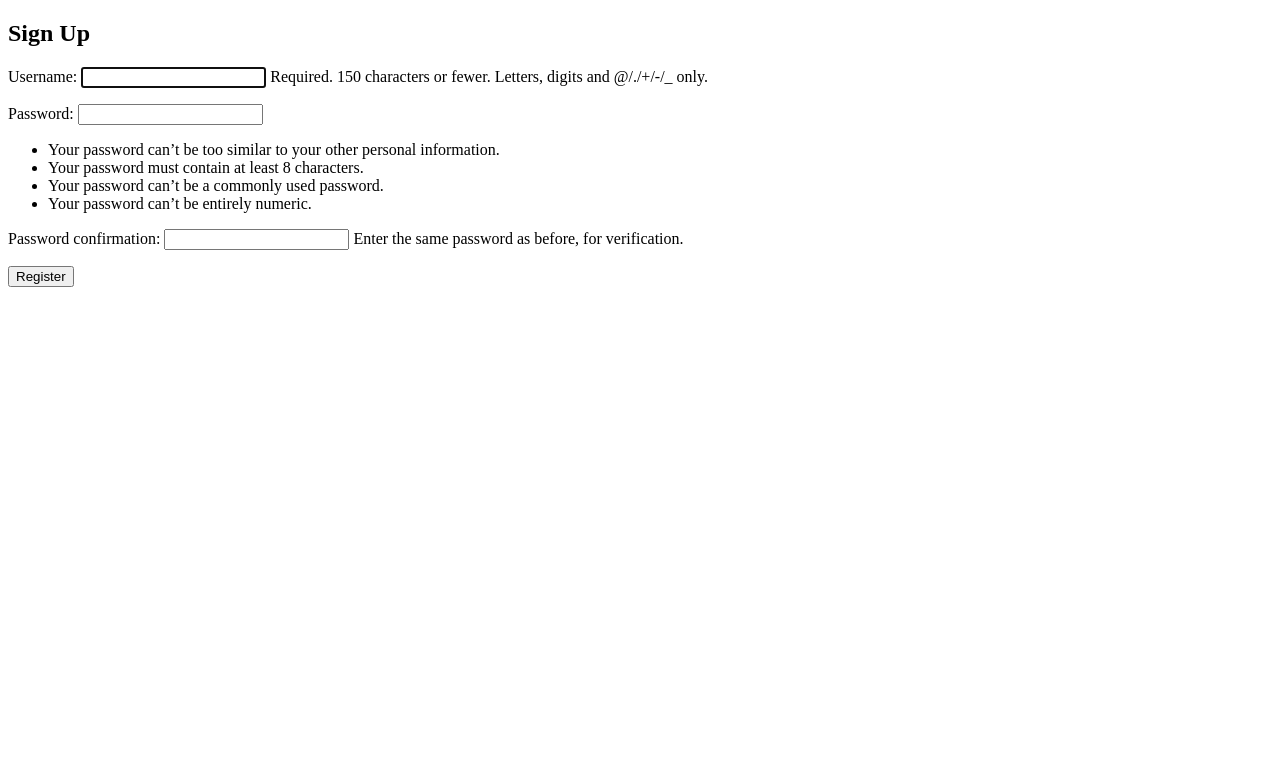
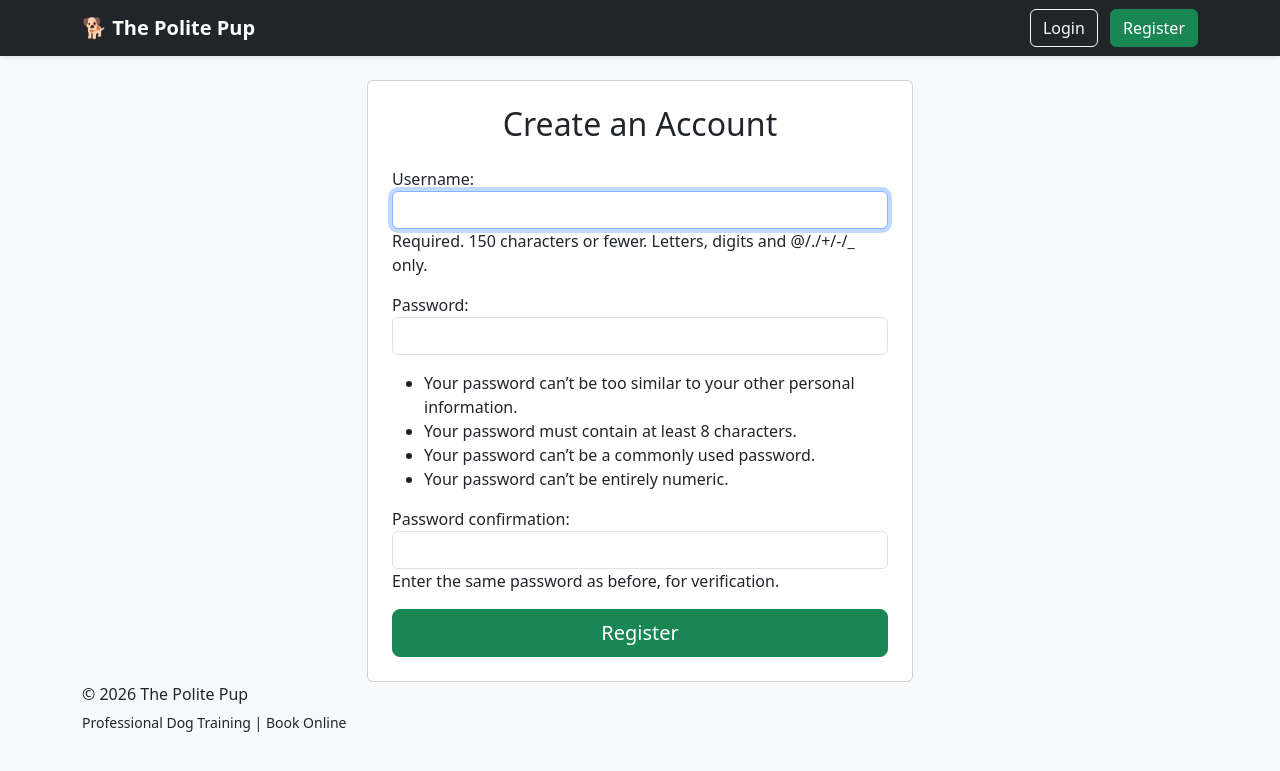
Before and after one commit to Dmolloy/the_polite_pup, a Django app: page /signup/ in a window 1280 px wide. Shown: the top 771 px of the page. Run offline with Django 5.2, Linux system fonts and the light colour scheme.

Commit message:
add favicon

```diff
--- /dev/null
+++ b/bookings/static/bookings/assets/about.txt
@@ -0,0 +1,6 @@
+This favicon was generated using the following graphics from Twitter Twemoji:
+
+- Graphics Title: 1f415.svg
+- Graphics Author: Copyright 2020 Twitter, Inc and other contributors (https://github.com/twitter/twemoji)
+- Graphics Source: https://github.com/twitter/twemoji/blob/master/assets/svg/1f415.svg
+- Graphics License: CC-BY 4.0 (https://creativecommons.org/licenses/by/4.0/)
--- a/bookings/templates/bookings/base.html
+++ b/bookings/templates/bookings/base.html
@@ -10,7 +10,21 @@
           rel="stylesheet">
 
       <!-- Custom CSS -->
-    <link rel="stylesheet" href="{% static 'css/style.css' %}">
+    <link rel="stylesheet" href="{% static 'bookings/css/style.css' %}">
+
+    <!-- Favicon -->
+    <link rel="apple-touch-icon" sizes="180x180"
+      href="{% static 'bookings/assets/apple-touch-icon.png' %}">
+
+    <link rel="icon" type="image/png" sizes="32x32"
+      href="{% static 'bookings/assets/favicon-32x32.png' %}">
+
+    <link rel="icon" type="image/png" sizes="16x16"
+      href="{% static 'bookings/assets/favicon-16x16.png' %}">
+
+    <link rel="icon"
+      href="{% static 'bookings/assets/favicon.ico' %}">
+
 </head>
 
 <body>
--- a/bookings/templates/registration/signup.html
+++ b/bookings/templates/registration/signup.html
@@ -1,17 +1,35 @@
-<!DOCTYPE html>
-<html>
-<head>
-    <title>Sign Up</title>
-</head>
-<body>
+{% extends 'bookings/base.html' %}
 
-<h2>Sign Up</h2>
+{% block content %}
 
-<form method="post">
-    {% csrf_token %}
-    {{ form.as_p }}
-    <button type="submit">Register</button>
-</form>
+<div class="row justify-content-center">
 
-</body>
-</html>
+    <div class="col-md-6">
+
+        <div class="card p-4">
+
+            <h2 class="mb-4 text-center">
+                Create an Account
+            </h2>
+
+            <form method="post">
+
+                {% csrf_token %}
+
+                {{ form.as_p }}
+
+                <div class="d-grid mt-3">
+                    <button class="btn btn-success btn-lg">
+                        Register
+                    </button>
+                </div>
+
+            </form>
+
+        </div>
+
+    </div>
+
+</div>
+
+{% endblock %}
```
Also changed, not shown: bookings/static/bookings/assets/android-chrome-192x192.png (added), bookings/static/bookings/assets/android-chrome-512x512.png (added), bookings/static/bookings/assets/apple-touch-icon.png (added), bookings/static/bookings/assets/favicon-16x16.png (added), bookings/static/bookings/assets/favicon-32x32.png (added), bookings/static/bookings/assets/favicon.ico (added), bookings/static/bookings/assets/site.webmanifest (added), bookings/static/bookings/css/style.css (renamed from bookings/static/css/style.css), db.sqlite3.
